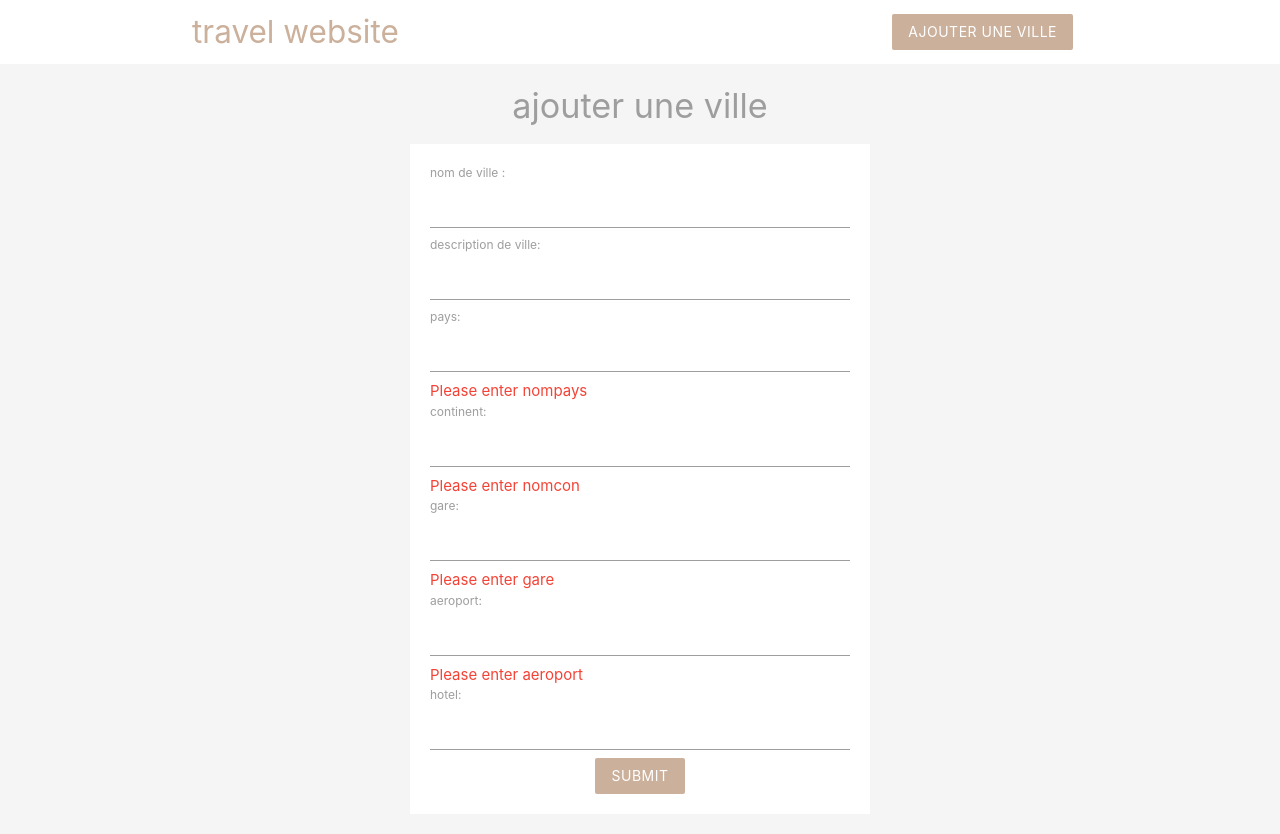
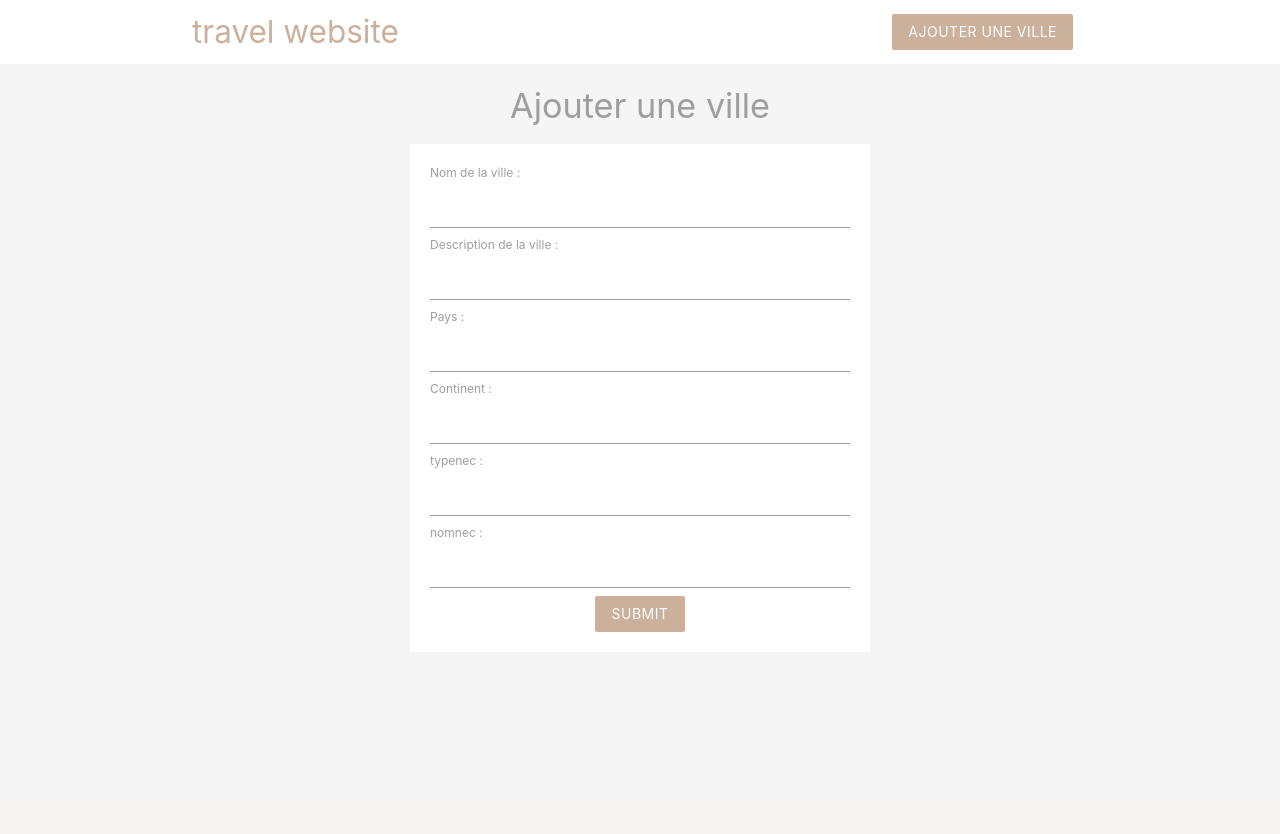
Before and after one commit to sido200/daw-1, a PHP site: page /add.php in a window 1280 px wide. After the commit the page ends 652 px from the top, so only its background shows below. Run offline with PHP 8.4, Linux system fonts and the light colour scheme; data that the repository does not hold is empty.

Commit message:
Add files via upload

```diff
--- a/voyage/add.php
+++ b/voyage/add.php
@@ -1,120 +1,132 @@
 <?php
+include('config/connect.php');
+
+$nomville = $descville = $nompays = $nomcon = $typenec = $nomnec = '';
+
+$errors = array(
+    'nomville' => '',
+    'descville' => '',
+    'nompays' => '',
+    'nomcon' => '',
+    'typenec' => '',
+    'nomnec' => '',
+);
+
+if (isset($_POST['submit'])) {
+    if (empty($_POST['nomville'])) {
+        $errors['nomville'] = "Entrez un nom de ville <br/>";
+    } else {
+        $nomville = $_POST['nomville'];
+    }
+
+    if (empty($_POST['descville'])) {
+        $errors['descville'] = "Entrez une description de ville <br/>";
+    } else {
+        $descville = $_POST['descville'];
+        if (!preg_match('/^[a-zA-Z\s]+$/', $descville)) {
+            $errors['descville'] = 'La description doit être valide';
+        }
+    }
+
+    if (empty($_POST['nompays'])) {
+        $errors['nompays'] = "Entrez un nom de pays <br/>";
+    } else {
+        $nompays = $_POST['nompays'];
+    }
+
+    if (empty($_POST['nomcon'])) {
+        $errors['nomcon'] = "Entrez un nom de continent <br/>";
+    } else {
+        $nomcon = $_POST['nomcon'];
+    }
+
+    if (empty($_POST['typenec'])) {
+        $errors['typenec'] = "Entrez le nom d'une gare <br/>";
+    } else {
+        $typenec = $_POST['typenec'];
+    }
+
+    if (empty($_POST['nomnec'])) {
+        $errors['nomnec'] = "Entrez le nom necessaire <br/>";
+    } else {
+        $nomnec = $_POST['nomnec'];
+    }
+
+    if (!array_filter($errors)) {
+        $nomville = mysqli_real_escape_string($conn, $_POST['nomville']);
 
 
-
-include('config/connect.php');
-
- $nomville = $descville = $nompays = $nomcon = $gare = $hotel = $aeroport = '';
-
-$errors = array('nomville' => '','descville' => '','nompays' => '', 'nomcon' => '', 'gare' => '', 'hotel' => '', 'aeroport' => '');/*on stockes les valeurs d'erreur dans cette array*/
+        $descville = mysqli_real_escape_string($conn, $_POST['descville']);
+        $nompays = mysqli_real_escape_string($conn, $_POST['nompays']);
+        $nomcon = mysqli_real_escape_string($conn, $_POST['nomcon']);
+        $typenec = mysqli_real_escape_string($conn, $_POST['typenec']);
+        $nomnec = mysqli_real_escape_string($conn, $_POST['nomnec']);
 
 
+        // Insertion dans la table "ville"
 
- if (isset($_POST['submit'] )){
+        $idpay = "SELECT idpays FROM pays where nompays ='$nompays';";
 
-  if (empty($_POST['nomville'])){
-     $errors['nomville'] ="enter une ville   <br/>";
-  }
-
-  }
-
-if (empty($_POST['descville'])){
-    $errors['descville'] = "Please enter a descville   <br/>";
-  }
-  else {
-    $descville = $_POST['descville'];
-    if(!preg_match('/^[a-zA-Z\s]+$/', $descville)){
-        $errors['descville'] = 'desc must be a valid desc';
-    }
-  }
+        $result = mysqli_query($conn, $idpay);
+        $voyages = mysqli_fetch_all($result, MYSQLI_ASSOC);
+        $a=$voyages[0]['idpays'];
 
 
+        // if (empty($a) ){
+        //      // Insertion dans la table "pays"
+        // $sql2 = "INSERT INTO pays (nompays) VALUES ('$nompays')";
+        // mysqli_query($conn, $sql2);
+        // $paysId = mysqli_insert_id($conn); // Récupérer l'ID généré pour le pays inséré
+        // }
+        $sql = "INSERT INTO ville (nomville, descville,idpays) VALUES ('$nomville','$descville','$a');";
+        $conn->query($sql);
 
-if (empty($_POST['nompays'])){
-     $errors['nompays'] ="Please enter nompays   <br/>";
-  }
+        $villeId =mysqli_insert_id($conn); // Récupérer l'ID généré pour la ville insérée
+
+        // Insertion dans la table "contient"
+        // $sql3 = "INSERT INTO contient (nomcon) VALUES ('$nomcon')";
+        // mysqli_query($conn, $sql3);
+        // $contientId = mysqli_insert_id($conn); // Récupérer l'ID généré pour le continent inséré
+
+        // Insertion dans la table "necessaire"
+        $sql4 = "INSERT INTO necessaire (idville, typenec, nomnec) VALUES ( '$villeId','$typenec', '$nomnec');";
+        $conn->query($sql4);
+        // Insertion dans la table "site"
 
 
-if (empty($_POST['nomcon'])){
-    $errors['nomcon'] ="Please enter nomcon   <br/>";
- }
- if (empty($_POST['gare'])){
-    $errors['gare'] ="Please enter gare   <br/>";
- }
- if (empty($_POST['hotel'])){
-    $errors['hotel'] ="Please enter hotel   <br/>";
- }
- if (empty($_POST['aeroport'])){
-    $errors['aeroport'] ="Please enter aeroport   <br/>";
- }
-
-
-if (array_filter($errors)){
-
-} else {
-
-   $nomville = mysqli_real_escape_string($conn,$_POST['nomville']);
-   $descville = mysqli_real_escape_string($conn,$_POST['descville']);
-   $nompays = mysqli_real_escape_string($conn,$_POST['nompays']);
-   $nomcon = mysqli_real_escape_string($conn,$_POST['nomcon']);
-   $gare = mysqli_real_escape_string($conn,$_POST['gare']);
-   $hotel = mysqli_real_escape_string($conn,$_POST['hotel']);
-   $aeroport = mysqli_real_escape_string($conn,$_POST['aeroport']);
-
-
-$sql = "INSERT INTO ville (nomville, descville ) VALUES ('$nomville', '$descville')";
-$sql2 = "INSERT INTO pays (nompays ) VALUES ('$nompays')";
-$sql3 = "INSERT INTO contient (nomcon ) VALUES ('$nomcon')";
-$sql4 = "INSERT INTO necessaire (gare, aeroport, hotel ) VALUES ('$gare', '$aeroport', '$hotel')";
-$sql5 = "INSERT INTO site (nomsite ) VALUES ('$nomsite')";
-
-
-
-
-
-if (mysqli_query($conn,$sql, $sql2,$sql3, $sql4, $sql5 )){
-
- header('Location: index.php');
-}else {
- echo 'query error:' . mysqli_error($conn);
+        header('Location: index.php');
+    }
 }
 
+?>
 
-}
-
-
-
-
-?>
 <html lang="en">
 <?php include('template/header.php'); ?>
 
 <section class="container grey-text">
-    <h4 class="center">ajouter une ville</h4>
+    <h4 class="center">Ajouter une ville</h4>
     <form class="white" action="add.php" method="post">
-        <label>nom de ville :</label>
-        <input type="text" name="email" value="<?php echo htmlspecialchars($nomville)  ?>">
-        <div class="red-text"><?php echo $errors['nomvi$nomville'] ?></div>
-        <label>description de ville:</label>
-        <input type="text" name="descville" value="<?php echo htmlspecialchars($descville)  ?>">
-        <div class="red-text"><?php echo $errors['desc$descville'] ?></div>
-        <label>pays:</label>
-        <input type="text" name="nompays" value="<?php echo htmlspecialchars($nompays)  ?>">
+        <label>Nom de la ville :</label>
+        <input type="text" name="nomville" value="<?php echo htmlspecialchars($nomville) ?>">
+        <div class="red-text"><?php echo $errors['nomville'] ?></div>
+        <label>Description de la ville :</label>
+        <input type="text" name="descville" value="<?php echo htmlspecialchars($descville) ?>">
+        <div class="red-text"><?php echo $errors['descville'] ?></div>
+        <label>Pays :</label>
+        <input type="text" name="nompays" value="<?php echo htmlspecialchars($nompays) ?>">
         <div class="red-text"><?php echo $errors['nompays'] ?></div>
-        <label>continent:</label>
-        <input type="text" name="nomcon" value="<?php echo htmlspecialchars($nomcon)  ?>">
+        <label>Continent :</label>
+        <input type="text" name="nomcon" value="<?php echo htmlspecialchars($nomcon) ?>">
         <div class="red-text"><?php echo $errors['nomcon'] ?></div>
-        <label>gare:</label>
-        <input type="text" name="gare" value="<?php echo htmlspecialchars($gare)  ?>">
-        <div class="red-text"><?php echo $errors['gare'] ?></div>
-        <label>aeroport:</label>
-        <input type="text" name="aeroport" value="<?php echo htmlspecialchars($aeroport)  ?>">
-        <div class="red-text"><?php echo $errors['aeroport'] ?></div>
-        <label>hotel:</label>
-        <input type="text" name="hotel" value="<?php echo htmlspecialchars($hotel)  ?>">
-        <div class="red-text"><?php echo $errors['hote$hotel'] ?></div>
+        <label>typenec :</label>
+        <input type="text" name="typenec" value="<?php echo htmlspecialchars($typenec) ?>">
+        <div class="red-text"><?php echo $errors['typenec'] ?></div>
+        <label>nomnec :</label>
+        <input type="text" name="nomnec" value="<?php echo htmlspecialchars($nomnec) ?>">
+        <div class="red-text"><?php echo $errors['nomnec'] ?></div>
+
         <div class="center">
-            <input type="submit" value="submit" name="submit" class="btn brand z-depth-0">
+            <input type="submit" value="Submit" name="submit" class="btn brand z-depth-0">
         </div>
     </form>
 </section>
--- a/voyage/config/connect.php
+++ b/voyage/config/connect.php
@@ -1,6 +1,6 @@
 <?php
 
-  $conn = mysqli_connect('localhost', 'root', '', 'voyage');
+  $conn = mysqli_connect('localhost', 'root', '', 'travel');
 
   if(!$conn ){
     echo 'connection error:' . mysqli_connect_error();
```
Also changed, not shown: voyage/index.php (+14 -52 lines).
